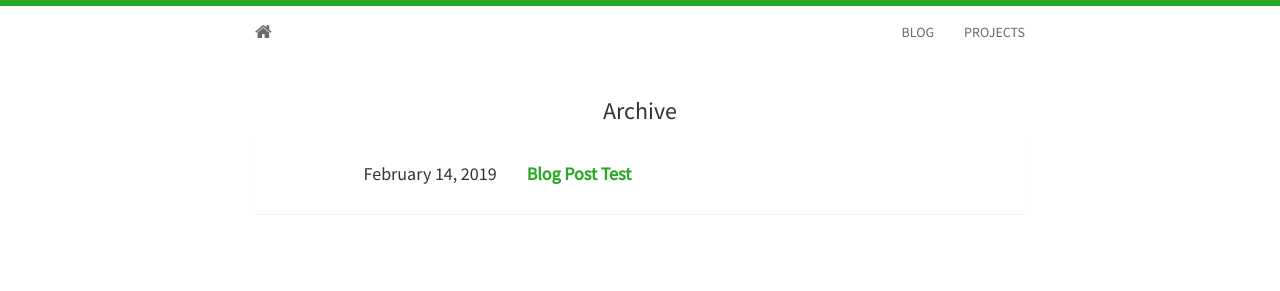
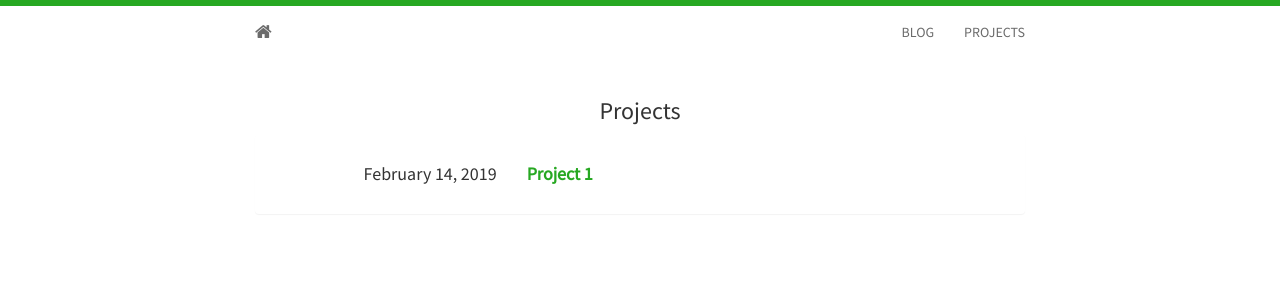
Before and after one commit to PavlikPolivka/PavlikPolivka, a Jekyll site: the page built from projects.html, in a window 1280 px wide. Shown: the top 291 px of the page. Built offline with Jekyll 4.4.1, drawn with Linux system fonts in a browser that asks for light colours; nearby versions of some CDN libraries.

Commit message:
Update from Forestry.io polivka.pavel@gmail.com updated projects.html

```diff
--- a/projects.html
+++ b/projects.html
@@ -5,10 +5,10 @@ categories: page
 
 ---
 <div class="container">
-<h3>Archive</h3>
+<h3>Projects</h3>
   <div class="panel panel-default">
     <div class="panel-body">
-		{% for post in site.categories.blog %}
+		{% for post in site.categories.project %}
 			<div class="row">
 				 <div class="col-sm-4 col-md-4 col-lg-4">
 					 <h5 style="text-align: right">
```
